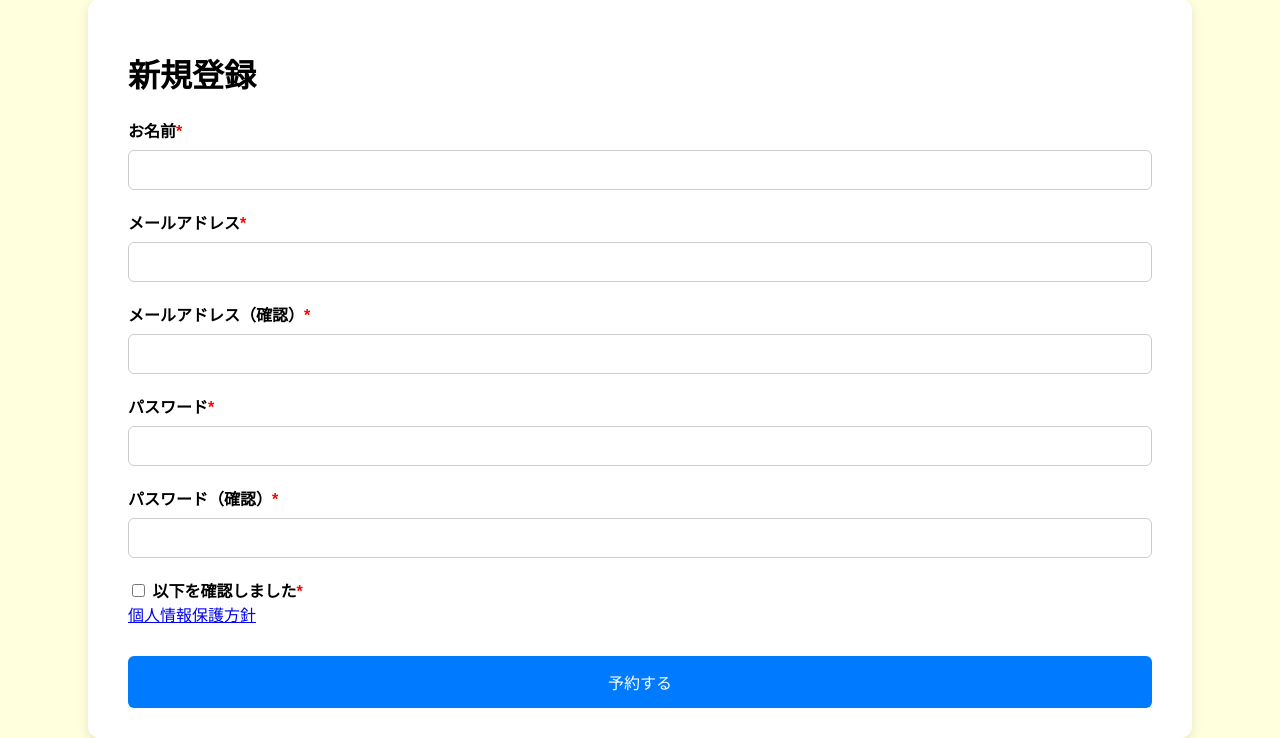
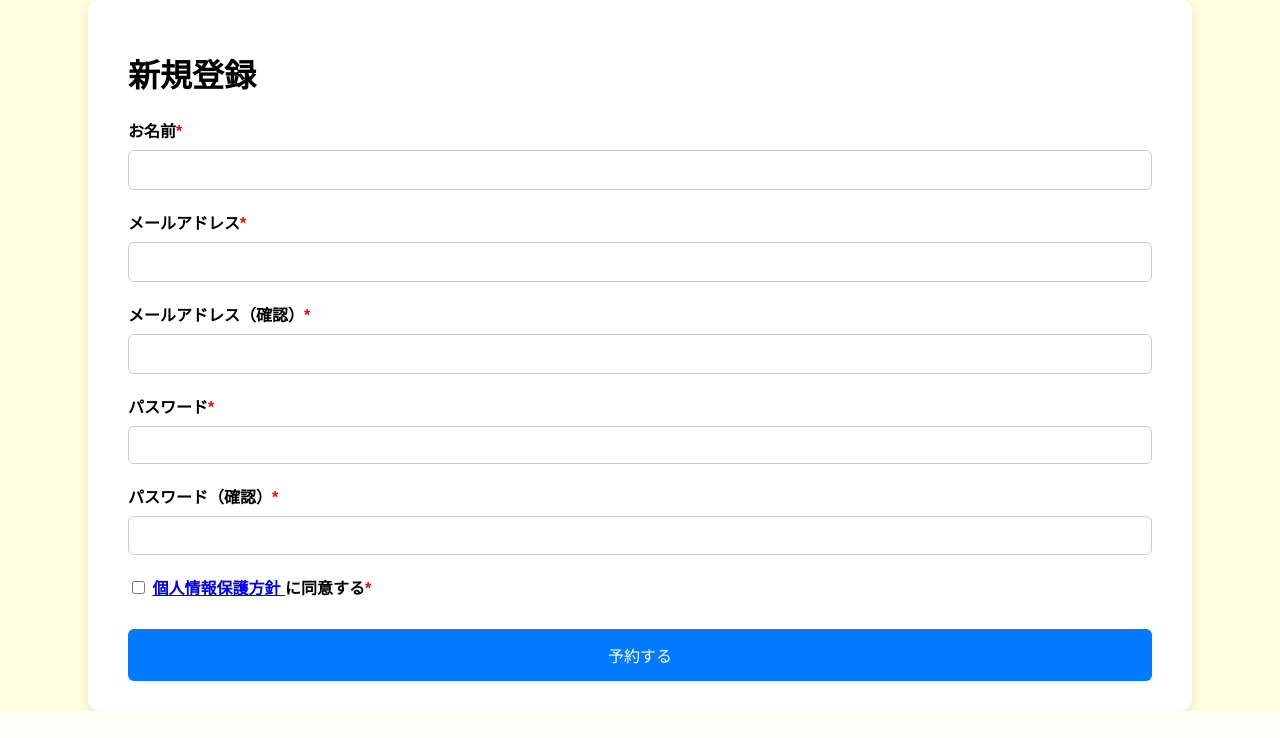
Before and after one commit to tsubasa441/hibi-wellbeing, a Flask app: page /register in a window 1280 px wide. Shown: the part 201-939 px from the top of the page. After the commit the page ends 912 px from the top, so only its background shows below. Run offline with Flask 3, Linux system fonts and the light colour scheme.

Commit message:
新規登録画面レイアウト、動作修正
register.html
┣パスワードの表示ボタン（目アイコン）実装
┣パスワード英語数字記号三種必須にする
┗個人情報保護方針の位置調整

```diff
--- a/app.py
+++ b/app.py
@@ -86,9 +86,9 @@ def customer_form():
         error = None
 
         # ====== ✅ パスワードチェック追加 ======
-        password_pattern = r'^[A-Za-z0-9]{8,16}$'
+        password_pattern = r'^((?=.*[A-Za-z])(?=.[0-9])(?=.*[!-/:-@[-`{-~])).{8,}$'
         if not re.match(password_pattern, password):
-            error = "パスワードは半角英数字のみ、8～16文字で入力してください。"
+            error = "パスワードは英語数字記号を含む、8文字以上で入力してください。"
         elif email != confirm_email:
             error = "メールアドレスが一致しません。"
         elif not terms:
@@ -138,12 +138,11 @@ def act_register():
         error = None
 
         # ============= 入力チェック ==============
-        password_pattern = r'^[A-Za-z0-9]{8,16}$'
+        password_pattern = r'^(?=.*[A-Za-z])(?=.*\d)(?=.*[!-/:-@[-`{-~])[A-Za-z\d!-/:-@[-`{-~]{8,}$'
         if email != confirm_email:
             error = "メールアドレスが一致しません。"
         elif not re.match(password_pattern, password):
-            error = "パスワードは半角英数字のみ、8～16文字で入力してください。"
-
+            error = "パスワードは英語数字記号を含む、8文字以上で入力してください。"
         elif password != confirm_password:
             error = "パスワードが一致しません。"
 
--- a/static/style.css
+++ b/static/style.css
@@ -107,6 +107,34 @@ form label {
     padding: 30px 40px;
 }
 
+.pass_box {
+    position: relative;
+    display: inline-block;
+    width: 100%;
+}
+
+.pass_box input {
+    width: 100%;
+    box-sizing: border-box;
+    padding-right: 2.5em;
+    height: 2.4em;
+    font-size: 1em;
+}
+
+.pass_box i {
+    position: absolute;
+    right: 10px;
+    top: 50%;
+    transform: translateY(-50%);
+    cursor: pointer;
+    color: #888;
+    display: none;
+}
+
+.pass_box i:hover {
+    color: #333;
+}
+
 /* 各入力欄、セレクト、テキストエリア */
 form input[type="text"],
 form input[type="email"],
--- a/templates/register.html
+++ b/templates/register.html
@@ -1,28 +1,81 @@
 <!DOCTYPE html>
 <!--
 --TODO YUYA KOMICHI--
-・パスワードの表示ボタン（目アイコン）がフォーカスを外すと消える
-・パスワード確認追加
-・パスワード英語数字記号三種必須にする
-・画面名を修正する
-・エラーラベルの幅をフォームに合わせる
-・個人情報保護方針の位置調整
-・個人情報保護方針未表示時にチェックボックス非活性
+・確認メール送る
 ・確認メール押したら仮登録フラグtrueにする
-・エラー時入力内容消す
-・画面遷移させないようにする
  -->
 
 <html lang="ja">
+  <head>
+    <meta charset="UTF-8" />
+    <meta name="viewport" content="width=device-width, initial-scale=1" />
     <title>Hibi wellbeing 新規登録</title>
 
-  <head>
+    <!-- 目アイコン） -->
+    <link
+      rel="stylesheet"
+      href="https://cdnjs.cloudflare.com/ajax/libs/font-awesome/6.4.2/css/all.min.css"
+    />
     <link
       rel="stylesheet"
       href="{{ url_for('static', filename='style.css') }}"
     />
-    <meta charset="UTF-8" />
-    <meta name="viewport" content="width=device-width, initial-scale=1" />
+    <script src="https://code.jquery.com/jquery-3.7.1.min.js"></script>
+
+    <!-- パスワード表示切替スクリプト -->
+    <script>
+      $(document).ready(function () {
+        let overIcon = false; // アイコンにマウスが乗っているかを管理
+
+        // 入力欄にフォーカスしたらアイコン表示
+        $(".pass_box input").on("focus", function () {
+          $(this).siblings("i").fadeIn(150);
+        });
+
+        // フォーカスが外れた時（マウスがアイコンに乗っていなければ非表示）
+        $(".pass_box input").on("blur", function () {
+          const icon = $(this).siblings("i");
+          if (!overIcon) {
+            // 表示中状態なら残す
+            if (!icon.hasClass("fa-eye-slash")) {
+              icon.fadeOut(150);
+            }
+          }
+        });
+
+        // アイコンにマウスが乗った／離れた
+        $(".pass_box i")
+          .on("mouseenter", function () {
+            overIcon = true;
+          })
+          .on("mouseleave", function () {
+            overIcon = false;
+            const input = $(this).siblings("input");
+            // フォーカスも外れていて、非表示状態なら消す
+            if (!input.is(":focus") && !$(this).hasClass("fa-eye-slash")) {
+              $(this).fadeOut(150);
+            }
+          });
+
+        // パスワード 目 クリックで表示／非表示切り替え
+        $(".pass_box i").on("click", function () {
+          const input = $(this).siblings("input");
+          if ($(this).hasClass("fa-eye")) {
+            // 表示状態にする
+            $(this).removeClass("fa-eye").addClass("fa-eye-slash");
+            input.attr("type", "text");
+          } else {
+            // 非表示状態に戻す
+            $(this).removeClass("fa-eye-slash").addClass("fa-eye");
+            input.attr("type", "password");
+            // もしフォーカスもマウスもないならアイコンを消す
+            if (!input.is(":focus") && !overIcon) {
+              $(this).fadeOut(150);
+            }
+          }
+        });
+      });
+    </script>
   </head>
 
   <body>
@@ -68,7 +121,8 @@
         value="{{ request.form.get('confirm_email', '') }}"
       />
 
-      <label for="password">パスワード<span style="color: red">*</span></label>
+      <label>パスワード<span style="color: red">*</span></label>
+      <div class="pass_box">
         <input
           type="password"
           id="password"
@@ -76,10 +130,11 @@
           required
           value="{{ request.form.get('password', '') }}"
         />
+        <i class="fa-solid fa-eye"></i>
+      </div>
 
-      <label for="confirm_password"
-        >パスワード（確認）<span style="color: red">*</span></label
-      >
+      <label>パスワード（確認）<span style="color: red">*</span></label>
+      <div class="pass_box">
         <input
           type="password"
           id="confirm_password"
@@ -87,19 +142,41 @@
           required
           value="{{ request.form.get('confirm_password', '') }}"
         />
+        <i class="fa-solid fa-eye"></i>
+      </div>
       <label>
         <input type="checkbox" id="terms" name="terms" value="agree" {% if
         request.form.get('terms') %}checked{% endif %} />
-        以下を確認しました<span style="color: red">*</span>
-      </label>
         <a
           href="{{ url_for('static', filename='documents/hibi_プライバシー.pdf') }}"
           target="_blank"
         >
-        個人情報保護方針
-      </a>
+          個人情報保護方針 </a
+        >に同意する<span style="color: red">*</span>
+      </label>
 
       <button type="submit">予約する</button>
     </form>
   </body>
 </html>
+<script>
+  //  id="view"を取得
+  let viewicon = document.getElementById("view");
+
+  //  id="password"を取得
+  let inputtype = document.getElementById("password");
+
+  //  id="view"クリック時の処理を設定
+  $("#view").on("click", function () {
+    //  passwordからtextへ
+    if (inputtype.type === "password") {
+      inputtype.type = "text";
+      viewicon.innerHTML = '<i class="far fa-eye"></i>';
+
+      //  textからpasswordへ
+    } else {
+      inputtype.type = "password";
+      viewicon.innerHTML = '<i class="far fa-eye-slash"></i>';
+    }
+  });
+</script>
```
Also changed, not shown: database.db. Lines whose indentation alone changed are shown as unchanged.
